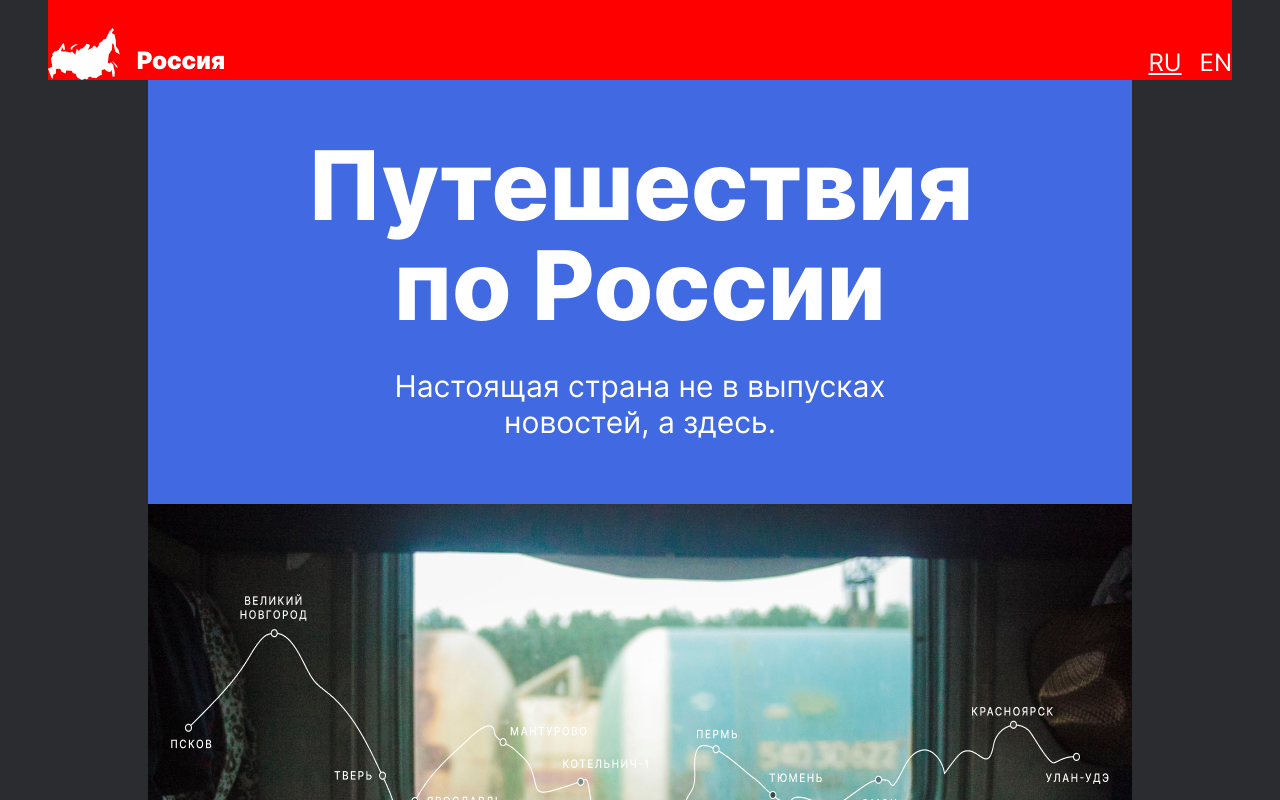
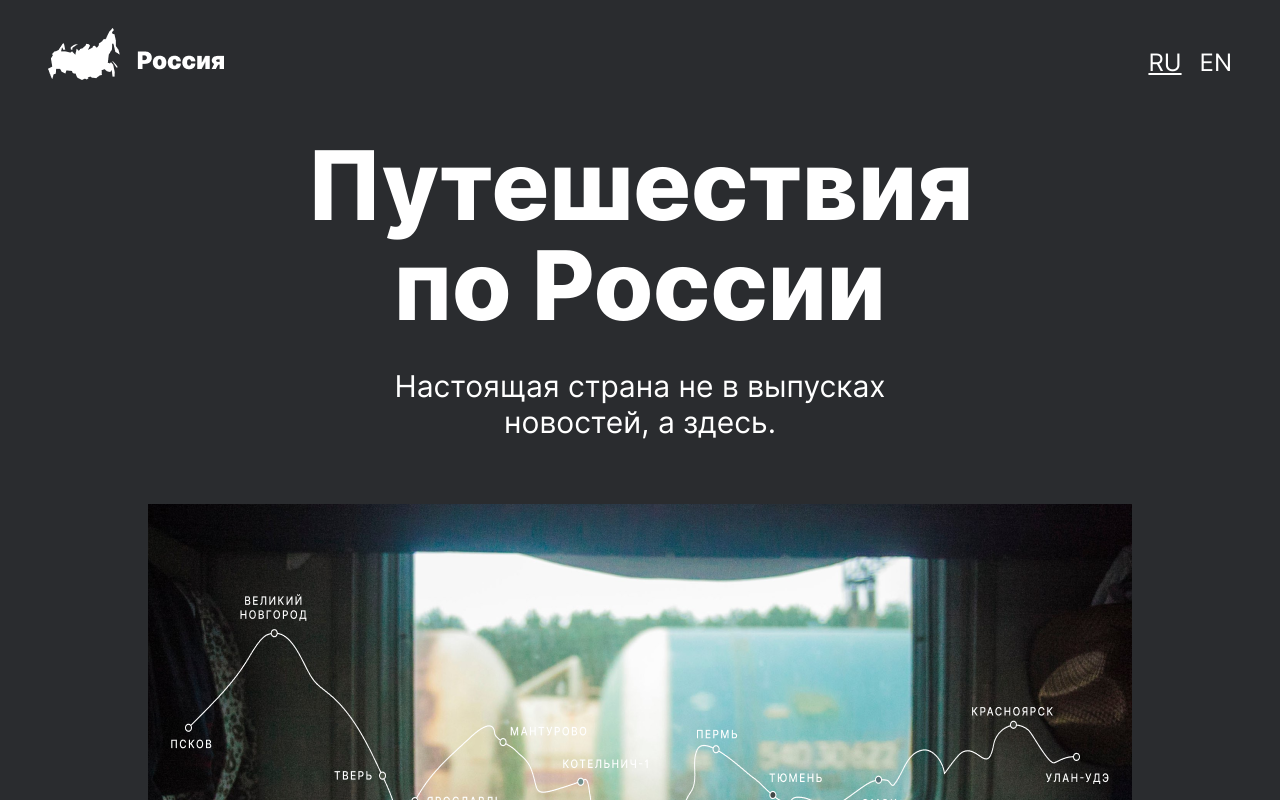
Before and after one commit to AiranBalor/russian-travel, a plain HTML site: page index.html in a window 1280 px wide. Shown: the top 800 px of the page. Drawn offline with Linux system fonts and the light colour scheme.

Commit message:
Исправления

```diff
--- a/blocks/header/header.css
+++ b/blocks/header/header.css
@@ -1,6 +1,5 @@
 .header {
   width: calc(100% - 96px);
-  background-color: red;
   padding: 28px 0 0;
   margin: 0 auto;
   display: flex;
--- a/blocks/intro/intro.css
+++ b/blocks/intro/intro.css
@@ -6,7 +6,6 @@
   margin: 0;
   padding: 92px 442px 0 148px;
   color: #FFFFFF;
-  background-color: seagreen;
 }
 
 @media screen and (max-width: 1200px) {
--- a/blocks/lead/lead.css
+++ b/blocks/lead/lead.css
@@ -5,7 +5,6 @@
   margin: 0 auto;
   padding: 56px 0 0;
   width: calc(100% - 296px);
-  background-color: royalblue;
   color: #FFFFFF;
 }
 
--- a/index.html
+++ b/index.html
@@ -129,3 +129,4 @@
 </footer>
 </body>
 </html>
+https://airanbalor.github.io/russian-travel/
```
Also changed, not shown: 1 other file.
